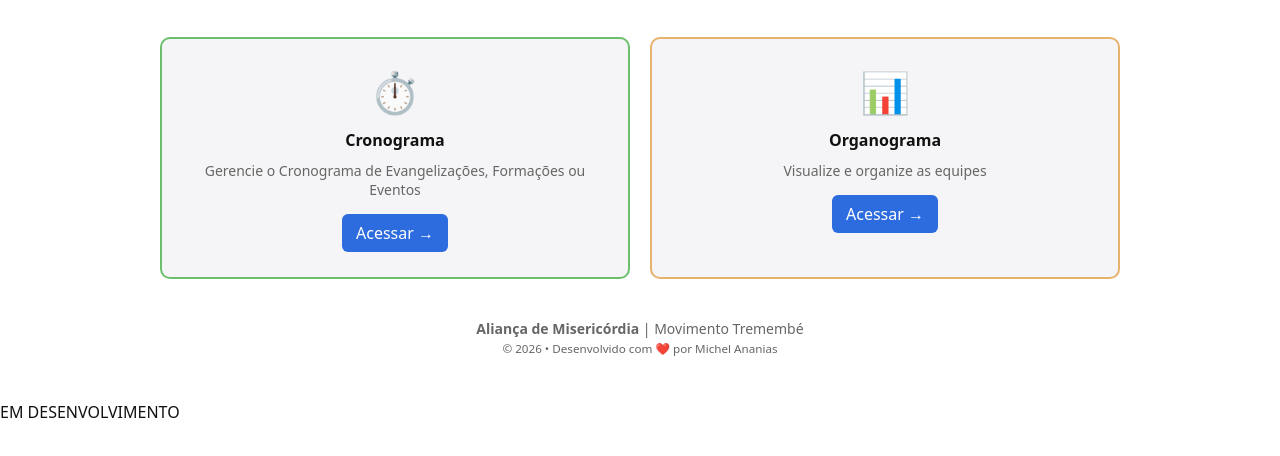
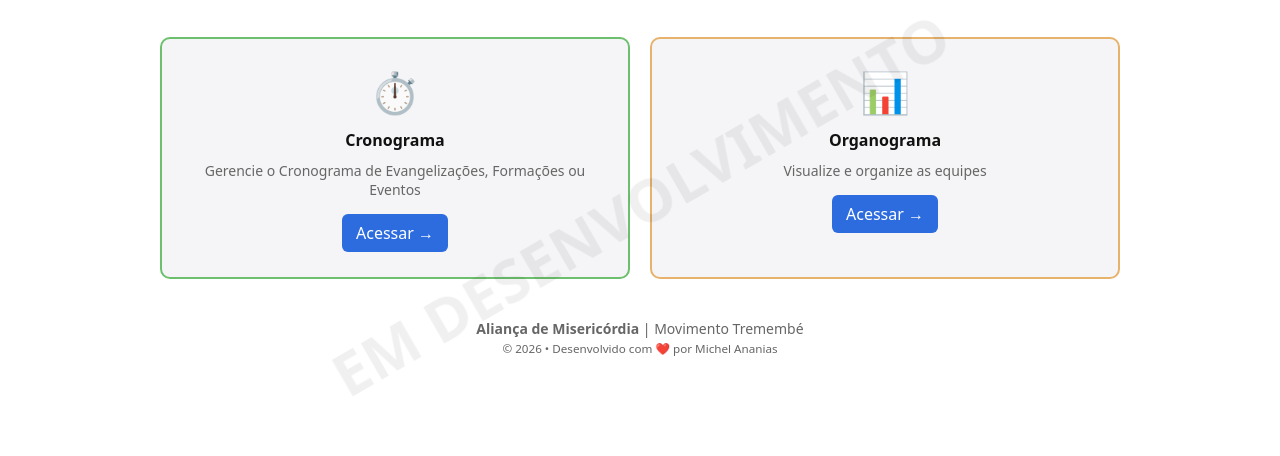
Before and after one commit to michelananiasam-cloud/aliancatremembe, a plain HTML site: page index.html in a window 1280 px wide. Shown: the part 196-652 px from the top of the page. Drawn offline with Linux system fonts and the light colour scheme.

Commit message:
Update styles.css

```diff
--- a/styles.css
+++ b/styles.css
@@ -1,7 +1,12 @@
-/* ===============================
-   VARIÁVEIS
-=============================== */
+/* ======================================
+   CONFIGURAÇÃO GLOBAL (VARIÁVEIS)
+====================================== */
 :root {
+  /* ✅ FLAG DA MARCA D’ÁGUA */
+  --watermark-display: block;
+  /* block = mostra | none = esconde */
+
+  /* ✅ CORES */
   --bg: #ffffff;
   --text: #111;
   --muted: #666;
@@ -12,7 +17,9 @@
   --accent-organo: #e7b26b;
 }
 
-/* Dark mode */
+/* ======================================
+   DARK MODE
+====================================== */
 @media (prefers-color-scheme: dark) {
   :root {
     --bg: #0b0b0c;
@@ -23,9 +30,9 @@
   }
 }
 
-/* ===============================
+/* ======================================
    BASE
-=============================== */
+====================================== */
 * {
   box-sizing: border-box;
 }
@@ -37,18 +44,18 @@ body {
   color: var(--text);
 }
 
-/* ===============================
+/* ======================================
    CONTAINER
-=============================== */
+====================================== */
 .container {
   max-width: 1000px;
   margin: 0 auto;
   padding: 30px 20px;
 }
 
-/* ===============================
+/* ======================================
    HEADER
-=============================== */
+====================================== */
 .header {
   text-align: center;
   margin-bottom: 40px;
@@ -63,18 +70,18 @@ body {
   margin: 0;
 }
 
-/* ===============================
+/* ======================================
    GRID
-=============================== */
+====================================== */
 .grid {
   display: grid;
   gap: 20px;
   grid-template-columns: repeat(auto-fit, minmax(250px, 1fr));
 }
 
-/* ===============================
+/* ======================================
    CARD
-=============================== */
+====================================== */
 .card {
   background: var(--card);
   padding: 25px;
@@ -93,7 +100,7 @@ body {
   transform: translateY(-5px);
 }
 
-/* Destaque */
+/* Destaques */
 .card.chronos {
   border-color: var(--accent-cronos);
 }
@@ -102,9 +109,9 @@ body {
   border-color: var(--accent-organo);
 }
 
-/* ===============================
+/* ======================================
    ELEMENTOS
-=============================== */
+====================================== */
 .card-icon {
   font-size: 40px;
   margin-bottom: 10px;
@@ -129,12 +136,33 @@ body {
   border-radius: 6px;
 }
 
-/* ===============================
+/* ======================================
    FOOTER
-=============================== */
+====================================== */
 .footer {
   margin-top: 40px;
   text-align: center;
   color: var(--muted);
   font-size: 14px;
 }
+
+/* ======================================
+   MARCA D’ÁGUA
+====================================== */
+.watermark {
+  display: var(--watermark-display);
+
+  position: fixed;
+  top: 50%;
+  left: 50%;
+  transform: translate(-50%, -50%) rotate(-30deg);
+
+  font-size: 60px;
+  font-weight: bold;
+  color: rgba(0, 0, 0, 0.06);
+
+  pointer-events: none;
+  user-select: none;
+  z-index: 9999;
+  white-space: nowrap;
+}
```
